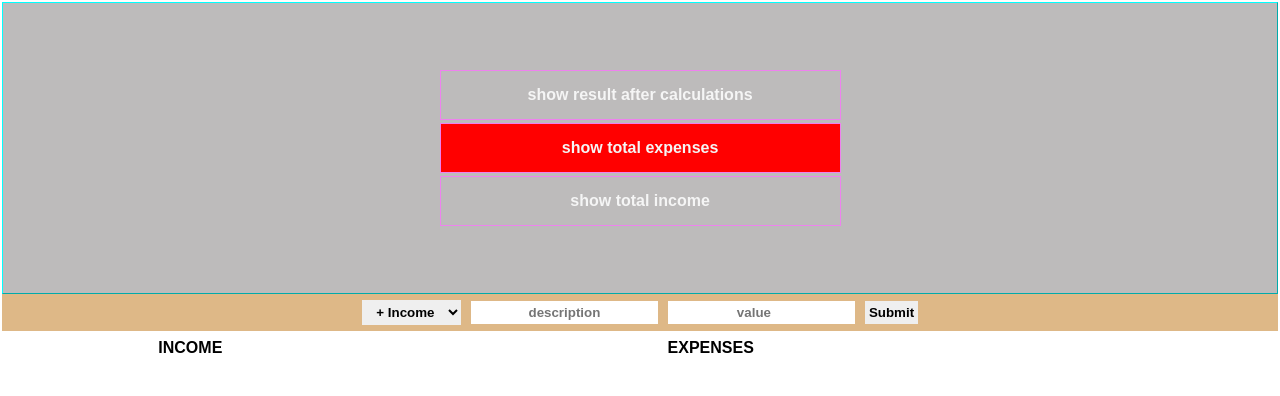
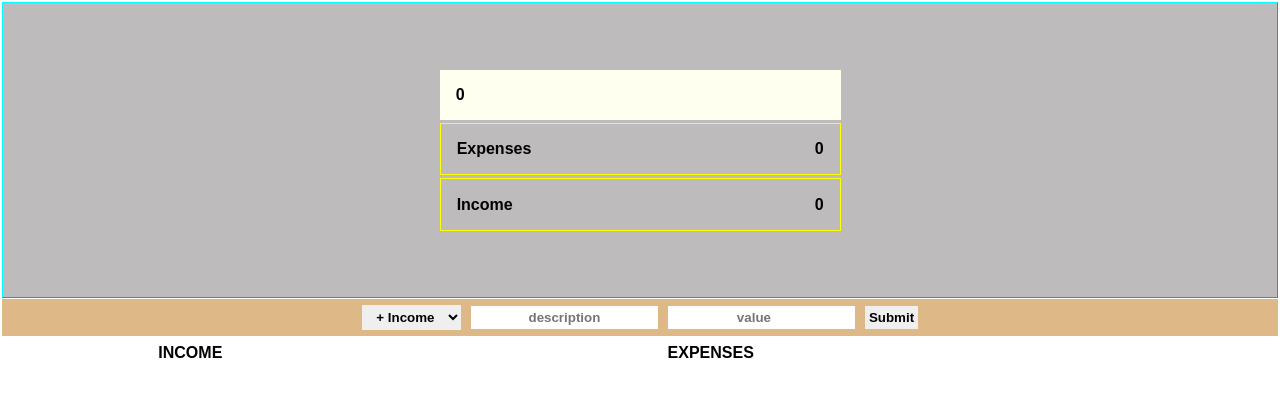
Before and after one commit to masterscode/Budgety, a website: page index.html in a window 1280 px wide. Drawn offline with Linux system fonts and the light colour scheme.

Commit message:
finished adding budget values to ui, except for the percentage feature which is still buggy

```diff
--- a/app.js
+++ b/app.js
@@ -59,7 +59,7 @@ var budgetController = (function() {
 			if(data.totals.income > 0){
 				data.percentage = Math.round(data.totals.expenses / data.totals.income);
 			}else{
-				data.percentage = -1;
+				data.percentage = 0;
 			}
 		},
 		getBudget: function() {
@@ -115,7 +115,14 @@ var UIController = (function() {
 			allInputFields[0].focus();
 		},
 		displayBudget: function(obj){
-			//
+			document.querySelector('#totalIncome').textContent = obj.totalIncome;
+			document.querySelector('#totalExpenses').textContent = obj.totalExpenses;
+			document.querySelector('#totalBudget').textContent = obj.budget;
+			//if(obj.percentage > 0){
+			// document.querySelector('#percentage').textContent = obj.percentage + '%'; fix the percentage feature later!
+			//}else{
+			///	document.querySelector('#percentage').textContent += 0;
+			//}
 		}
 	};
 })();
@@ -138,7 +145,7 @@ var controller = (function(budgetCtrl, uiCtrl) {
 		//2. return the budget
 		var budget = budgetCtrl.getBudget();
 		//3. display the budget on the ui
-		console.log(budget);
+		uiCtrl.displayBudget(budget);
 	};
 
 	var uiCtrlAddItem = function() {
@@ -159,6 +166,7 @@ var controller = (function(budgetCtrl, uiCtrl) {
 	return {
 		init: function() {
 			console.log('application has started!!');
+			UIController.displayBudget({budget: 0, totalIncome: 0, totalExpenses: 0 });
 			setupEventListeners();
 		}
 	};
--- a/index.html
+++ b/index.html
@@ -9,9 +9,20 @@
 </head>
 <body>
 <div class="hero">
-    <div class=" box ">show result after calculations</div>
-   <div class=" box red">show total expenses</div>
-   <div class=" box">show total income</div>
+    <div class="box" style="border: none;background-color: ivory; text-align: center;">
+        <div id="totalBudget" style="text-align: center;"></div>
+    </div>
+   <div class="box">
+       <div>Expenses</div>
+       <div id="totalExpenses">
+           <div id="percentage"></div>
+        </div>
+
+    </div>
+   <div class="box">
+       <div>Income</div>
+       <div id="totalIncome"></div>
+    </div>
 </div>
 
 
--- a/style.css
+++ b/style.css
@@ -27,7 +27,7 @@ button {
 }
 
 .hero div {
-	border: solid thin violet;
+	/* border: solid thin violet; */
 }
 
 .input-fields {
@@ -41,14 +41,17 @@ button {
 	margin: 5px;
 }
 
+.aside {margin-left: auto;}
+
 .box {
+	display:flex;
+	justify-content: space-between;
 	max-width: 35%;
 	padding: 15px;
 	border: thin yellow solid;
 	margin: 3px auto;
 	font-weight: bold;
-	color: whitesmoke;
-	text-align: center;
+
 }
 
 .red {
```
